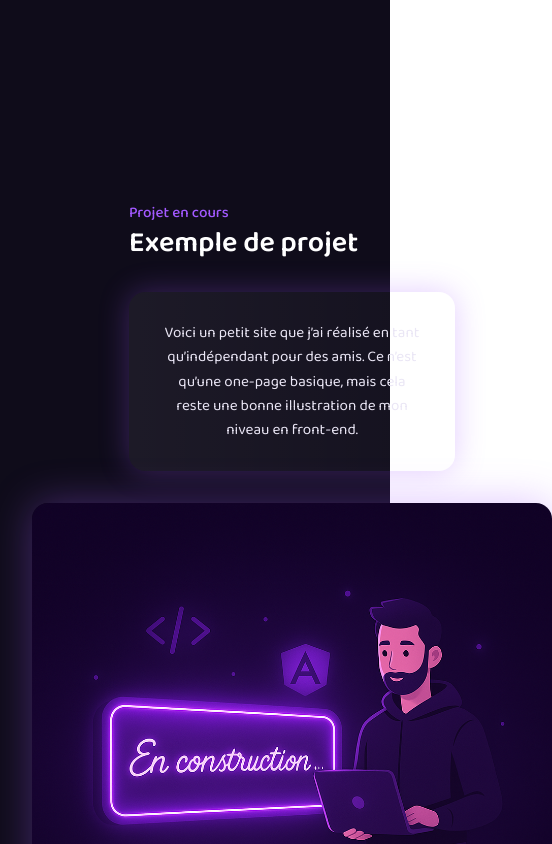
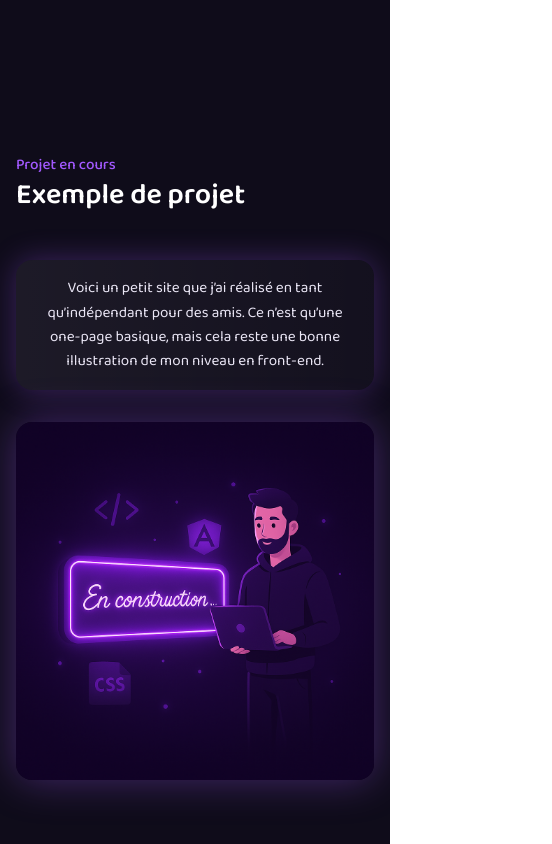
Before and after one commit to Absolute11111/portefolio2, an Angular app: page / in a window 390 px wide. Shown: the part 3220-4064 px from the top of the page, 552 px wide, since content can reach past the window. Built offline with nearby package versions, Linux system fonts and the light colour scheme.

Commit message:
responsive

```diff
--- a/src/app/pages/home-page/home-page.component.scss
+++ b/src/app/pages/home-page/home-page.component.scss
@@ -205,17 +205,24 @@ $text: #eae6f5;
   }
 
   .project-section {
-    flex-direction: column;
+    flex-direction: column !important;
+    align-items: center;
+    padding: 2rem 1rem;
 
     .project-text,
     .project-img {
-      margin: 0 auto;
+      margin: 1rem auto !important;
+      max-width: 100%;
       text-align: center;
     }
 
     .project-text {
       font-size: 0.95rem;
-      margin-bottom: 2rem;
+      padding: 1rem;
+    }
+
+    .project-img {
+      width: 100%;
     }
   }
 
```
